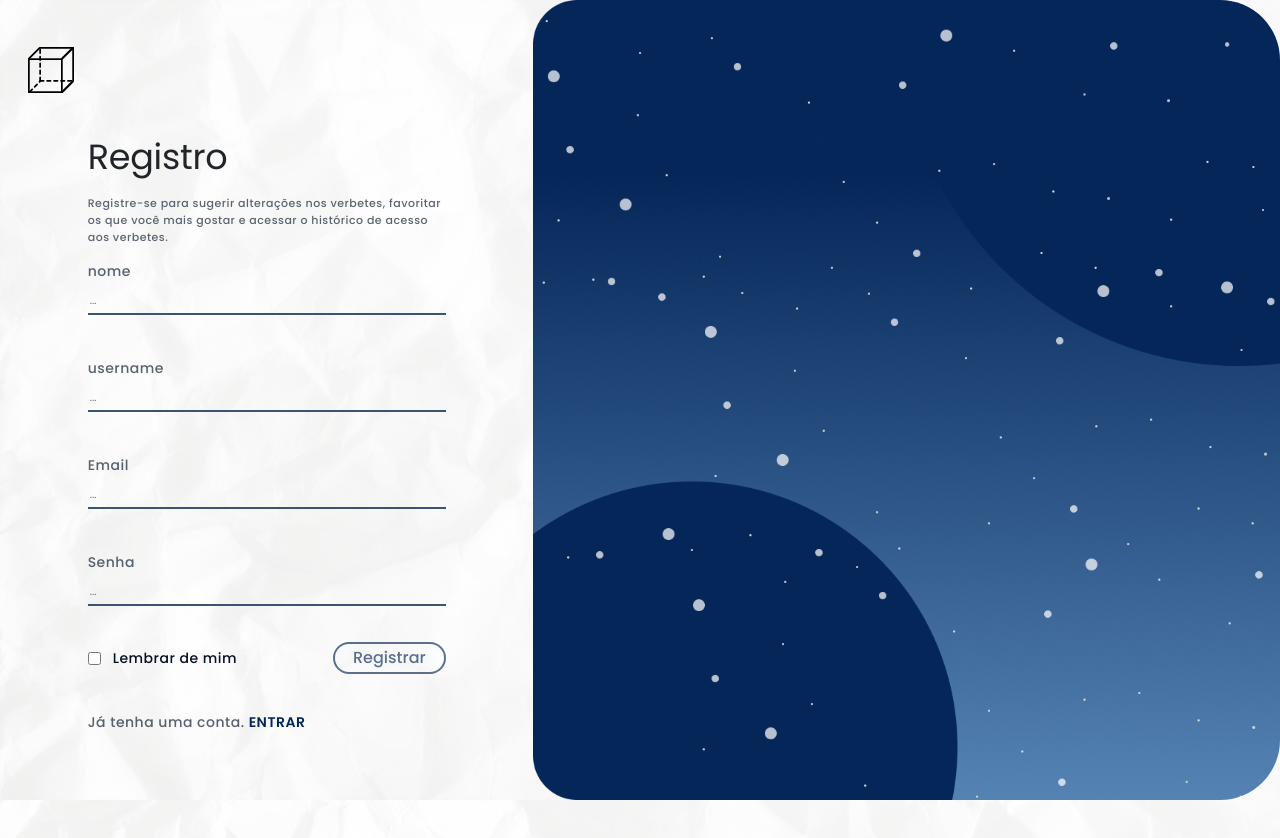
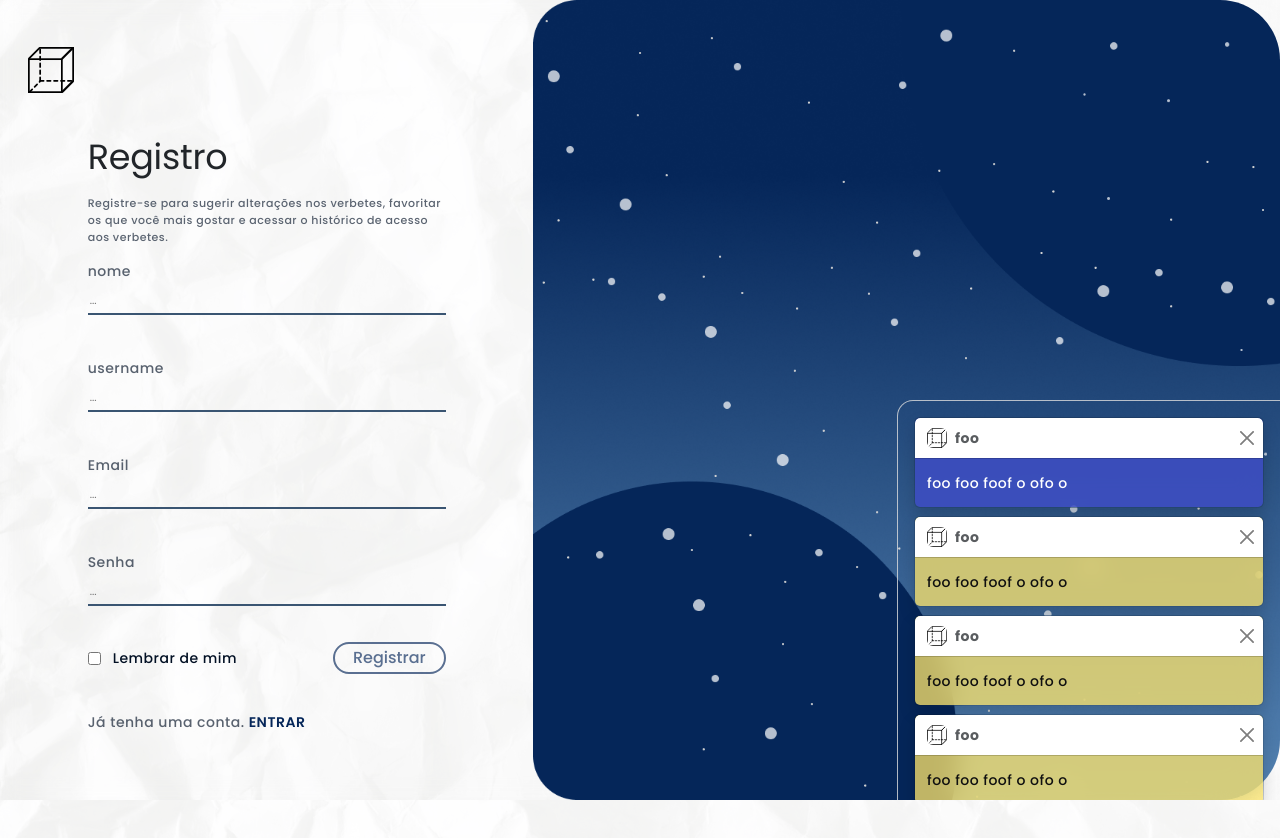
Before and after one commit to isaque-dantas/matemates.client, an Angular app: page /register in a window 1280 px wide. Shown: the top 838 px of the page. Built offline with nearby package versions, Linux system fonts and the light colour scheme.

Commit message:
feat: toastLoggerInterceptor and colors to toasts

```diff
--- a/src/app/app.config.ts
+++ b/src/app/app.config.ts
@@ -5,7 +5,14 @@ import {routes} from './app.routes';
 import {provideAnimationsAsync} from '@angular/platform-browser/animations/async';
 import {provideHttpClient, withInterceptors} from "@angular/common/http";
 import {authInterceptor} from "./interceptors/auth.interceptor";
+import {toastLoggerInterceptor} from "./interceptors/toast-logger.interceptor";
 
 export const appConfig: ApplicationConfig = {
-  providers: [provideZoneChangeDetection({eventCoalescing: true}), provideRouter(routes), provideAnimationsAsync(), provideAnimationsAsync(), provideHttpClient(withInterceptors([authInterceptor]))]
+  providers: [
+    provideZoneChangeDetection({eventCoalescing: true}),
+    provideRouter(routes),
+    provideAnimationsAsync(),
+    provideAnimationsAsync(),
+    provideHttpClient(withInterceptors([authInterceptor, toastLoggerInterceptor]))
+  ]
 };
--- a/src/app/components/toast-messages/toast-messages.component.css
+++ b/src/app/components/toast-messages/toast-messages.component.css
@@ -0,0 +1,41 @@
+.toast-container {
+  max-height: 50vh;
+  border-left: 1px solid rgba(222, 222, 222, 0.8);
+  border-top: 1px solid rgba(222, 222, 222, 0.8);
+  border-top-left-radius: 16px;
+}
+
+.toast {
+  backdrop-filter: blur(12px);
+  font-weight: 500;
+}
+
+.toast .toast-header {
+  background-color: var(--page-color-1);
+}
+
+.toast .btn-close {
+  color: black;
+  outline: none;
+  box-shadow: none;
+}
+
+.toast-error {
+  background-color: rgba(255, 82, 82, 0.75);
+  color: #ffffff;
+}
+
+.toast-success {
+  background-color: rgba(158, 255, 163, 0.75);
+  color: #101010;
+}
+
+.toast-info {
+  background-color: rgba(65, 77, 204, 0.75);
+  color: #ffffff;
+}
+
+.toast-warning {
+  background-color: rgba(255, 230, 107, 0.75);
+  color: #101010;
+}
--- a/src/app/components/toast-messages/toast-messages.component.html
+++ b/src/app/components/toast-messages/toast-messages.component.html
@@ -1,6 +1,9 @@
 <ng-container *ngIf="toasts.length > 0">
-  <div class="toast-container position-fixed bottom-0 end-0 p-3">
-    <div *ngFor="let toast of toasts" class="toast show toast-error mb-2" role="alert" aria-live="assertive"
+  <div class="toast-container position-fixed bottom-0 end-0 p-3 flex-column-reverse overflow-y-scroll">
+    <div *ngFor="let toast of toasts"
+         class="toast show toast-{{toast.type}} mb-2"
+         role="alert"
+         aria-live="assertive"
          aria-atomic="true">
       <div class="toast-header">
         <img src="logo.svg" class="rounded me-2 toast-image" alt="...">
--- a/src/app/components/toast-messages/toast-messages.component.ts
+++ b/src/app/components/toast-messages/toast-messages.component.ts
@@ -18,6 +18,19 @@ export class ToastMessagesComponent {
 
   constructor(private toastService: ToastService) {
     this.toastService.subscribe(this.setToasts.bind(this))
+    this.toastService.showToasts([
+      {title: "foo", body: "foo foo foof o ofo o", type: "info", id: null},
+      {title: "foo", body: "foo foo foof o ofo o", type: "warning", id: null},
+      {title: "foo", body: "foo foo foof o ofo o", type: "warning", id: null},
+      {title: "foo", body: "foo foo foof o ofo o", type: "warning", id: null},
+      {title: "foo", body: "foo foo foof o ofo o", type: "warning", id: null},
+      {title: "foo", body: "foo foo foof o ofo o", type: "warning", id: null},
+      {title: "foo", body: "foo foo foof o ofo o", type: "warning", id: null},
+      {title: "foo", body: "foo foo foof o ofo o", type: "warning", id: null},
+      {title: "foo", body: "foo foo foof o ofo o", type: "warning", id: null},
+      {title: "foo", body: "foo foo foof o ofo o", type: "error", id: null},
+      {title: "foo", body: "foo foo foof o ofo o", type: "success", id: null},
+    ])
   }
 
   setToasts(toasts: Toast[]) {
--- /dev/null
+++ b/src/app/interceptors/toast-logger.interceptor.ts
@@ -0,0 +1,47 @@
+import {HttpEventType, HttpInterceptorFn} from '@angular/common/http';
+import {ToastService} from "../services/toast.service";
+import {inject} from '@angular/core';
+import {catchError, tap, throwError} from 'rxjs';
+
+export const toastLoggerInterceptor: HttpInterceptorFn = (req, next) => {
+  const toastService = inject(ToastService)
+  const getUrlPathWithoutIp = (path: string) => {
+    const afterHttp = path.split("://")[1]
+    return afterHttp.slice(afterHttp.indexOf("/"))
+  }
+
+  const errorTranslator: { [key: number]: string } = {
+    400: "Verifique se os dados estão no formato correto.",
+    401: "Você não está logado; faça login e tente novamente.",
+    403: "Você pode usar os recursos solicitados.",
+    500: "Houve um erro na aplicação. Contate o administrador do sistema.",
+  }
+
+  return next(req).pipe(
+    tap(event => {
+      if (event.type === HttpEventType.Response) {
+        toastService.showToasts([
+          {
+            title: `${req.method} ${getUrlPathWithoutIp(req.url)}`,
+            body: `Operação bem-suscedida (${event.status})`,
+            type: 'success',
+            id: null
+          }
+        ])
+      }
+    }),
+    catchError(error => {
+
+      toastService.showToasts([
+        {
+          title: `${req.method} ${getUrlPathWithoutIp(req.url)}`,
+          body: `Erro ${error.status}: ${errorTranslator.hasOwnProperty(error.status) ? errorTranslator[error.status] : error.message}`,
+          type: 'error',
+          id: null
+        }
+      ])
+
+      return throwError(() => error)
+    })
+  )
+}
--- a/src/styles.css
+++ b/src/styles.css
@@ -173,20 +173,6 @@ body {
   }
 }
 
-.toast-error {
-  background-color: #ff6b6b;
-  backdrop-filter: opacity(75%) blur(10px);
-  color: #ffffff;
-}
-
-.toast-error .toast-header {
-  background-color: var(--page-color-1);
-}
-
-.toast-error .btn-close {
-  color: black;
-}
-
 .toast-image {
   height: 20px;
   width: 20px;
```
Also changed, not shown: 1 other file (tests, documents, lock files or other folders).
